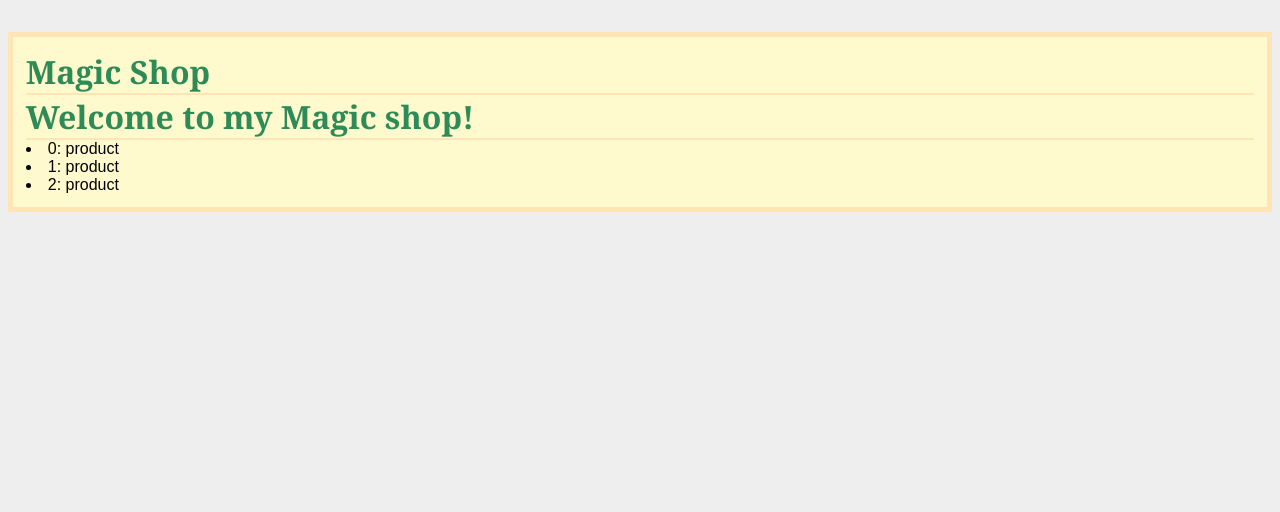
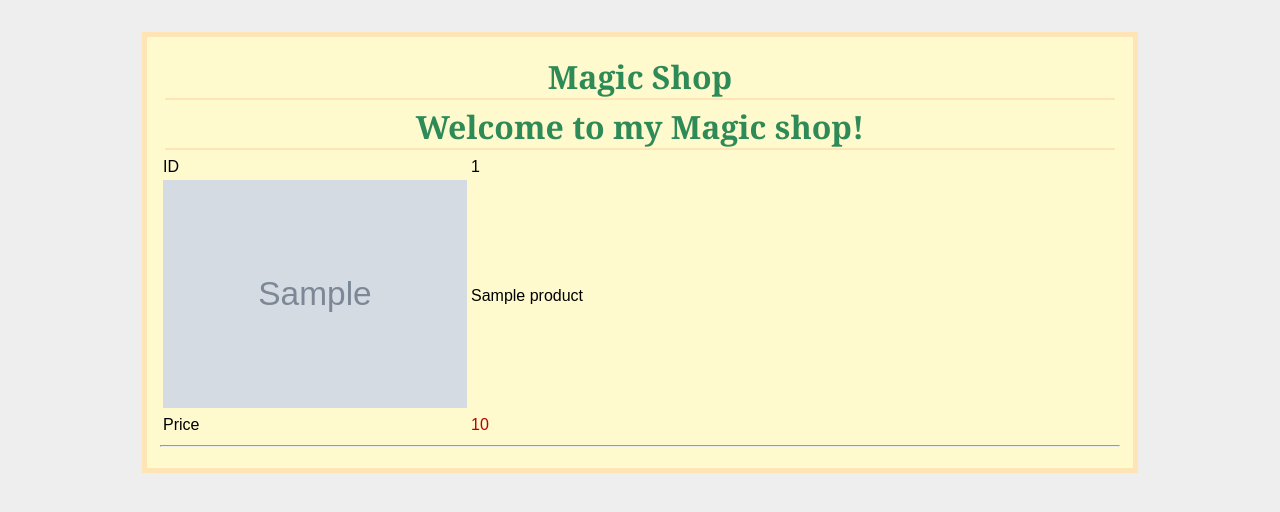
Before and after one commit to KovalKt/my_shop, a Flask app: page / in a window 1280 px wide. Shown: the top 512 px of the page. Run offline with Flask 2, Linux system fonts and the light colour scheme; tables that the repository leaves empty hold one stand-in row (values such as "Sample post"); grey boxes marked "Sample" are stand-in pictures.

Commit message:
beta product presentation; images

```diff
--- a/shop/models.py
+++ b/shop/models.py
@@ -6,10 +6,12 @@ class Product(db.Model):
     id = db.Column(db.Integer, primary_key=True)
     name = db.Column(db.String(32), nullable=False)
     price = db.Column(db.Integer, nullable=False)
+    picture_name = db.Column(db.String(32), nullable=False)
 
-    def __init__(self, name, price):
+    def __init__(self, name, price, picture_name):
         self.name = name
         self.price = price
+        self.picture_name = picture_name
 
     def __repr__(self):
         print "Product id:{} name: {}".format(self.id, self.name)
--- a/shop/static/style.css
+++ b/shop/static/style.css
@@ -1,9 +1,10 @@
 body                { font-family: sans-serif; background: #eee; }
 a, h1, h2           { color: #2E8B57; }
-h1, h2              { font-family: 'Georgia', serif; margin: 0; }
+h1, h2              { font-family: 'Georgia', serif; margin: 5px; text-align: center;}
 h1                  { border-bottom: 2px solid #FFE4B5; }
 h2                  { font-size: 1.2em; }
 
-.page               { margin: 2em auto; border: 5px solid #FFE4B5;
+.page               { margin: 2em auto; width: 60em; border: 5px solid #FFE4B5;
                       padding: 0.8em; background: #FFFACD; }
 .hello              { background: #98FB98; padding: 0.5em; }
+.price              { color: #B80000; }
--- a/shop/templates/index.html
+++ b/shop/templates/index.html
@@ -2,10 +2,24 @@
 {% block body %}
   <h1> Welcome to my Magic shop! </h1>
   <div class="products_list">
-    {% for product in range(3) %}
-        <li>
-            {{ product }}: product
-        </li>
+    {% for product in products %}
+        <table>
+            <tr>
+                <td> ID </td>
+                <td>{{ product.id }}</td>
+            </tr>
+            <tr>
+                <td>
+                <img src={{ product.picture_name }} alt="Mountain View" style="width:304px;height:228px;">
+                </td>
+                <td> {{ product.name }} </td>
+            </tr>
+            <tr>
+                <td>Price</td>
+                <td class="price"> {{ product.price }}</td>
+            </tr>
+        </table>
+        <hr/>
     {% endfor %}
   </div>
 
--- a/shop/views.py
+++ b/shop/views.py
@@ -1,7 +1,10 @@
 from flask import render_template
 from . import app
+from .models import Product
 
 @app.route('/', methods=['GET','POST'])
 @app.route('/index', methods=['GET','POST'])
 def index():
-    return render_template('index.html')
+
+    products = Product.query.all()
+    return render_template('index.html', products=products)
```
Also changed, not shown: manage.py (+14 -3 lines).
